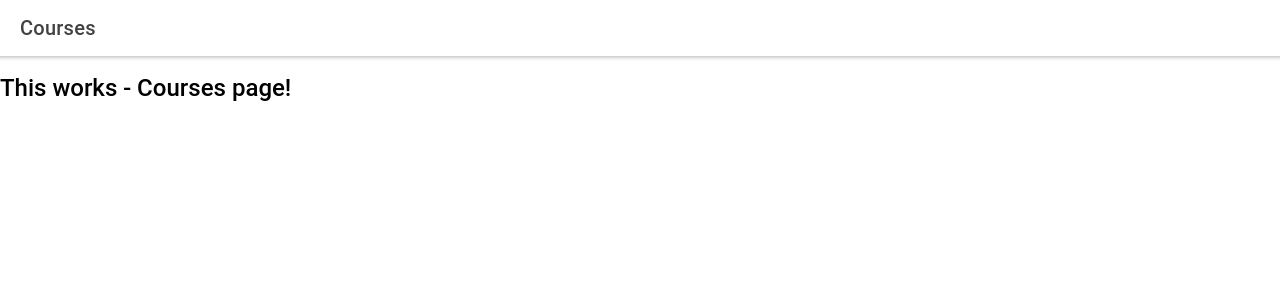
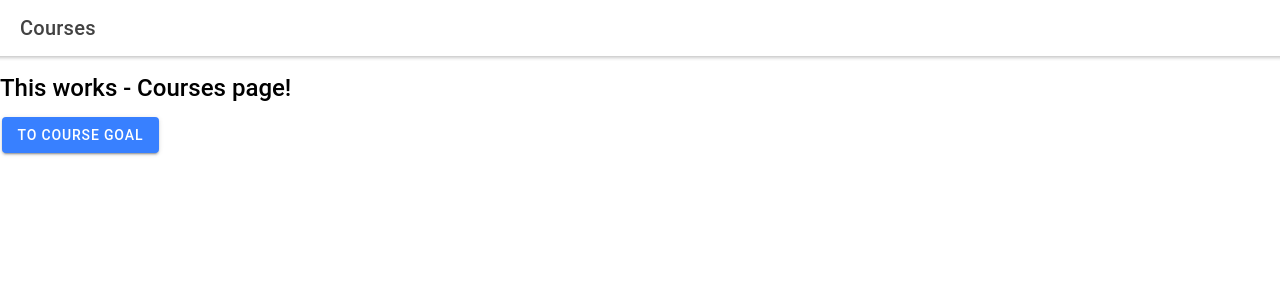
Before and after one commit to joel/Ionic-Courses-App, a React (Create React App) app: page / in a window 1280 px wide. Shown: the top 300 px of the page. Built offline with nearby package versions, Linux system fonts and the light colour scheme; the HTML template or start-up script is replaced by a standard one.

Commit message:
Add Link

```diff
--- a/src/App.tsx
+++ b/src/App.tsx
@@ -2,7 +2,7 @@
 
 import { Route } from 'react-router-dom';
 
-import { IonApp } from '@ionic/react'
+import { IonApp, IonRouterOutlet } from '@ionic/react'
 
 import { IonReactRouter } from '@ionic/react-router'
 
@@ -33,12 +33,14 @@
 const App: React.FC = () => (
   <IonApp>
     <IonReactRouter>
+      <IonRouterOutlet>
         <Route path='/' exact>
           <Courses />
         </Route>
         <Route path='/course-goals'>
           <CourseGoals />
         </Route>
+      </IonRouterOutlet>
     </IonReactRouter>
   </IonApp>
 );
--- a/src/pages/CourseGoals.tsx
+++ b/src/pages/CourseGoals.tsx
@@ -1,10 +1,10 @@
 import React from 'react';
 
-import { IonHeader, IonContent, IonToolbar, IonTitle } from '@ionic/react';
+import { IonHeader, IonContent, IonToolbar, IonTitle, IonPage } from '@ionic/react';
 
 const CourseGoals: React.FC = () => {
   return (
-    <React.Fragment>
+    <IonPage>
       <IonHeader>
         <IonToolbar>
           <IonTitle>
@@ -17,7 +17,7 @@
           This works - Course goals page!
         </h2>
       </IonContent>
-    </React.Fragment>
+    </IonPage>
   );
 };
 
--- a/src/pages/Courses.tsx
+++ b/src/pages/Courses.tsx
@@ -1,10 +1,10 @@
 import React from 'react';
 
-import { IonHeader, IonContent, IonToolbar, IonTitle } from '@ionic/react';
+import { IonHeader, IonContent, IonToolbar, IonTitle, IonButton, IonPage } from '@ionic/react';
 
 const Courses: React.FC = () => {
   return (
-    <React.Fragment>
+    <IonPage>
       <IonHeader>
         <IonToolbar>
           <IonTitle>
@@ -16,8 +16,13 @@
         <h2>
           This works - Courses page!
         </h2>
+        <div>
+          <IonButton routerLink='/course-goals'>
+            To Course Goal
+          </IonButton>
+        </div>
       </IonContent>
-    </React.Fragment>
+    </IonPage>
   );
 };
 
```
Lines whose indentation alone changed are shown as unchanged.
